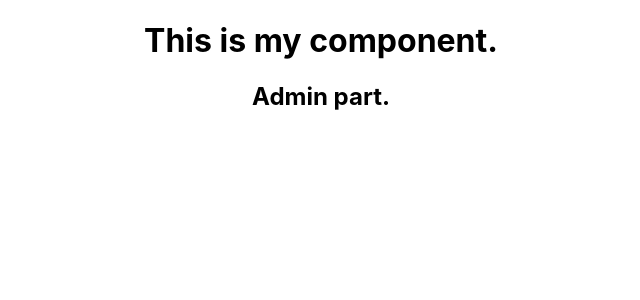
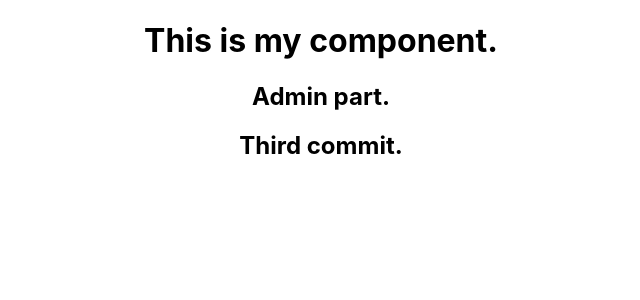
Before and after one commit to MiulesiKulasekara/Ecommerce-App, a React (Create React App) app in the folder frontend/: page / in a window 1280 px wide. Shown: the top 300 px of the page, without its empty margins (319-959 px from the left). Built offline with nearby package versions, Linux system fonts and the light colour scheme.

Commit message:
Third commit

```diff
--- a/frontend/src/Components/Miulesi.js
+++ b/frontend/src/Components/Miulesi.js
@@ -3,6 +3,7 @@ function Miulesi() {
     <>
       <h1>This is my component.</h1>
       <h2>Admin part.</h2>
+      <h2>Third commit.</h2>
     </>
   );
 }
```
